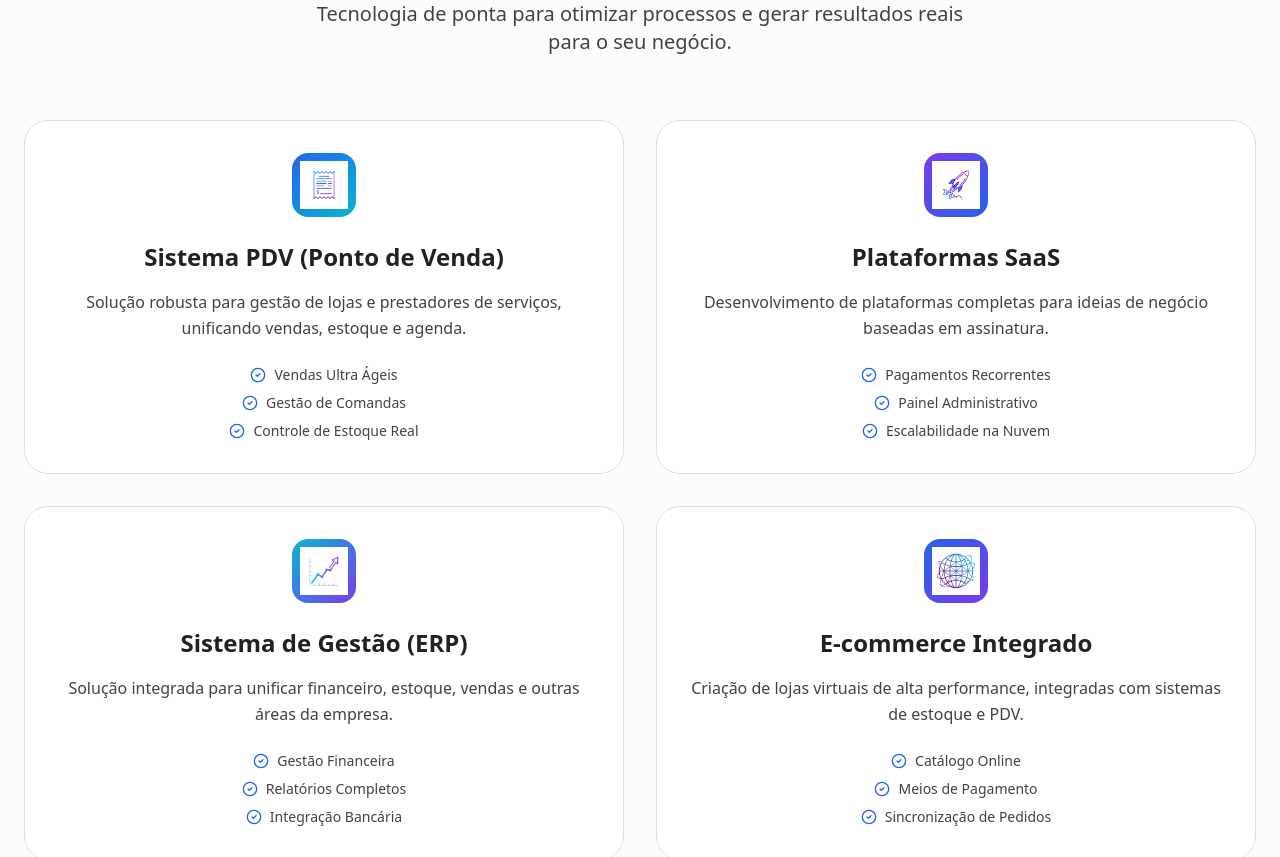
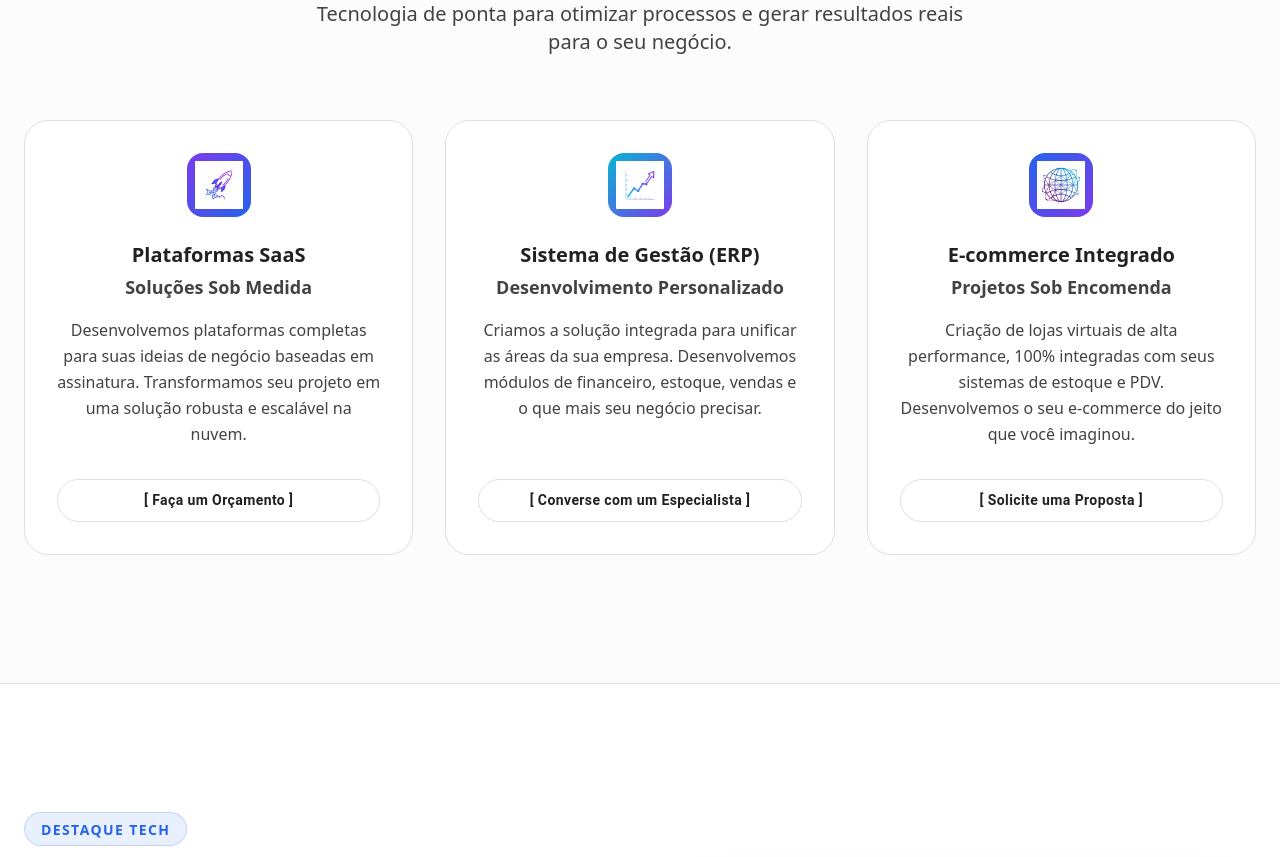
Before and after one commit to agencia-tela-branca/portfolio, a React (Vite) app in the folder _frontend/: page / in a window 1280 px wide. Shown: the part 2060-2917 px from the top of the page. Built offline with nearby package versions, Linux system fonts and the light colour scheme; no server answers.

Commit message:
feat: update system cards content with subtitle, new descriptions and buttons

```diff
--- a/_frontend/src/pages/home/HomePage.jsx
+++ b/_frontend/src/pages/home/HomePage.jsx
@@ -104,32 +104,28 @@ const HomePage = () => {
 
     const systems = [
         {
-            title: "Sistema PDV (Ponto de Venda)",
-            description: "Solução robusta para gestão de lojas e prestadores de serviços, unificando vendas, estoque e agenda.",
-            icon: <img src={pdvIcon} alt="PDV Icon" className="w-12 h-12 object-contain" />,
-            gradient: "from-accent-blue to-accent-cyan",
-            features: ["Vendas Ultra Ágeis", "Gestão de Comandas", "Controle de Estoque Real"]
-        },
-        {
             title: "Plataformas SaaS",
-            description: "Desenvolvimento de plataformas completas para ideias de negócio baseadas em assinatura.",
+            subtitle: "Soluções Sob Medida",
+            description: "Desenvolvemos plataformas completas para suas ideias de negócio baseadas em assinatura. Transformamos seu projeto em uma solução robusta e escalável na nuvem.",
             icon: <img src={saasIcon} alt="SaaS Icon" className="w-12 h-12 object-contain" />,
             gradient: "from-accent-purple to-accent-blue",
-            features: ["Pagamentos Recorrentes", "Painel Administrativo", "Escalabilidade na Nuvem"]
+            buttonText: "Faça um Orçamento"
         },
         {
             title: "Sistema de Gestão (ERP)",
-            description: "Solução integrada para unificar financeiro, estoque, vendas e outras áreas da empresa.",
+            subtitle: "Desenvolvimento Personalizado",
+            description: "Criamos a solução integrada para unificar as áreas da sua empresa. Desenvolvemos módulos de financeiro, estoque, vendas e o que mais seu negócio precisar.",
             icon: <img src={erpIcon} alt="ERP Icon" className="w-12 h-12 object-contain" />,
             gradient: "from-accent-cyan to-accent-purple",
-            features: ["Gestão Financeira", "Relatórios Completos", "Integração Bancária"]
+            buttonText: "Converse com um Especialista"
         },
         {
             title: "E-commerce Integrado",
-            description: "Criação de lojas virtuais de alta performance, integradas com sistemas de estoque e PDV.",
+            subtitle: "Projetos Sob Encomenda",
+            description: "Criação de lojas virtuais de alta performance, 100% integradas com seus sistemas de estoque e PDV. Desenvolvemos o seu e-commerce do jeito que você imaginou.",
             icon: <img src={ecommerceIcon} alt="E-commerce Icon" className="w-12 h-12 object-contain" />,
             gradient: "from-accent-blue to-accent-purple",
-            features: ["Catálogo Online", "Meios de Pagamento", "Sincronização de Pedidos"]
+            buttonText: "Solicite uma Proposta"
         }
     ];
 
@@ -464,35 +460,40 @@ const HomePage = () => {
                         initial="hidden"
                         whileInView="visible"
                         viewport={{ once: true, amount: 0.1 }}
-                        className="grid grid-cols-1 md:grid-cols-2 gap-8"
+                        className="grid grid-cols-1 md:grid-cols-3 gap-8"
                     >
                         {systems.map((system, index) => (
                             <motion.div
                                 key={index}
                                 variants={itemVariants}
                                 whileHover={{ y: -10, transition: { duration: 0.3 } }}
-                                className="group relative bg-white rounded-3xl p-8 border border-brand-gray transition-all duration-300"
+                                className="group relative bg-white rounded-3xl p-8 border border-brand-gray transition-all duration-300 flex flex-col items-center"
                             >
                                 <div className={`w-16 h-16 rounded-2xl bg-gradient-to-br ${system.gradient} flex items-center justify-center mb-6 mx-auto group-hover:scale-110 transition-transform`}>
                                     {system.icon}
                                 </div>
 
-                                <h3 className="text-2xl font-bold mb-4 text-brand-charcoal group-hover:text-transparent group-hover:bg-clip-text group-hover:bg-gradient-to-r group-hover:from-accent-blue group-hover:to-accent-purple transition-all">
+                                <h3 className="text-xl font-bold mb-1 text-brand-charcoal group-hover:text-transparent group-hover:bg-clip-text group-hover:bg-gradient-to-r group-hover:from-accent-blue group-hover:to-accent-purple transition-all">
                                     {system.title}
                                 </h3>
 
-                                <p className="text-brand-darkgray mb-6 leading-relaxed">
+                                <p className="text-lg font-semibold text-brand-darkgray mb-4">
+                                    {system.subtitle}
+                                </p>
+
+                                <p className="text-brand-darkgray mb-8 leading-relaxed text-center">
                                     {system.description}
                                 </p>
 
-                                <ul className="space-y-2">
-                                    {system.features.map((feature, idx) => (
-                                        <li key={idx} className="flex items-center gap-2 text-sm text-brand-darkgray justify-center">
-                                            <CheckCircle2 size={16} className="text-accent-blue flex-shrink-0" />
-                                            <span>{feature}</span>
-                                        </li>
-                                    ))}
-                                </ul>
+                                <div className="mt-auto w-full">
+                                    <Button
+                                        variant="outlined"
+                                        onClick={() => scrollToSection('contato')}
+                                        className="!border-brand-gray !text-brand-charcoal hover:!border-accent-blue hover:!text-accent-blue !rounded-full !px-6 !py-2 !normal-case !font-semibold !transition-all w-full"
+                                    >
+                                        [ {system.buttonText} ]
+                                    </Button>
+                                </div>
                             </motion.div>
                         ))}
                     </motion.div>
```
